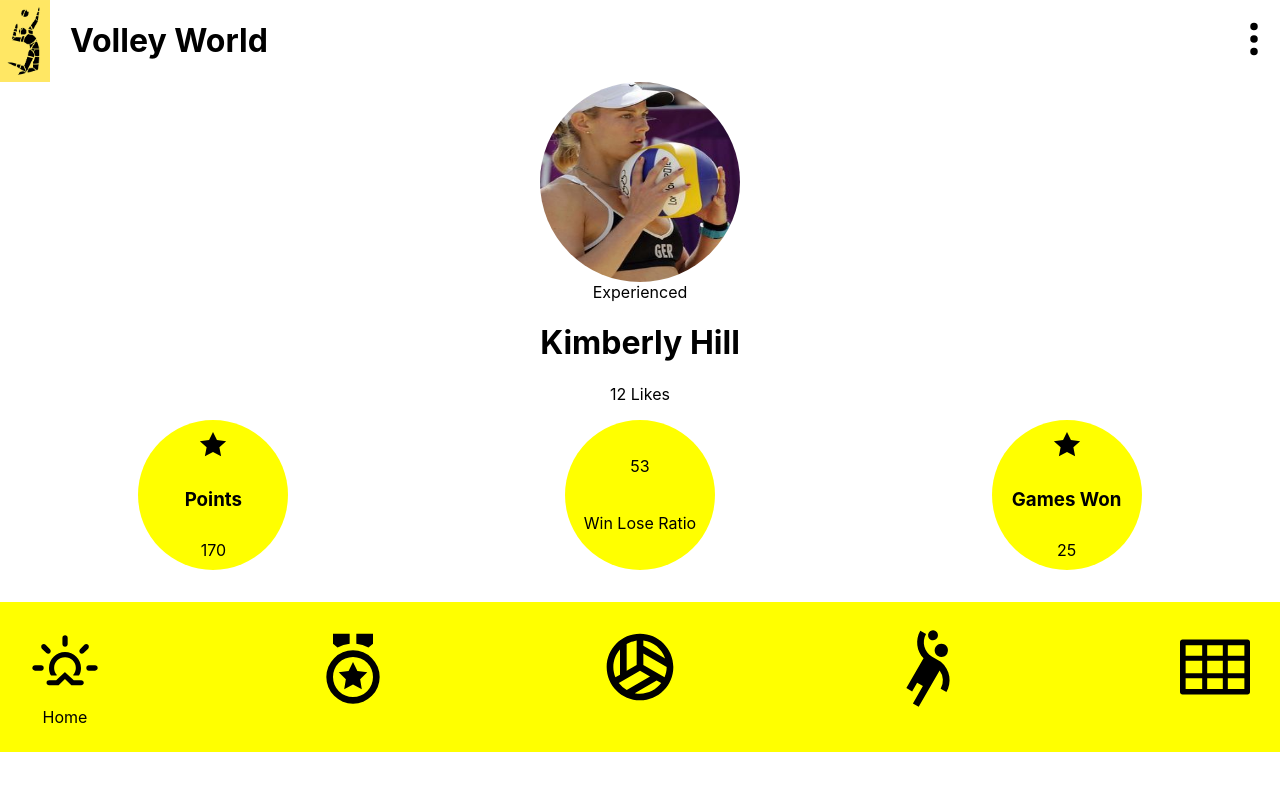
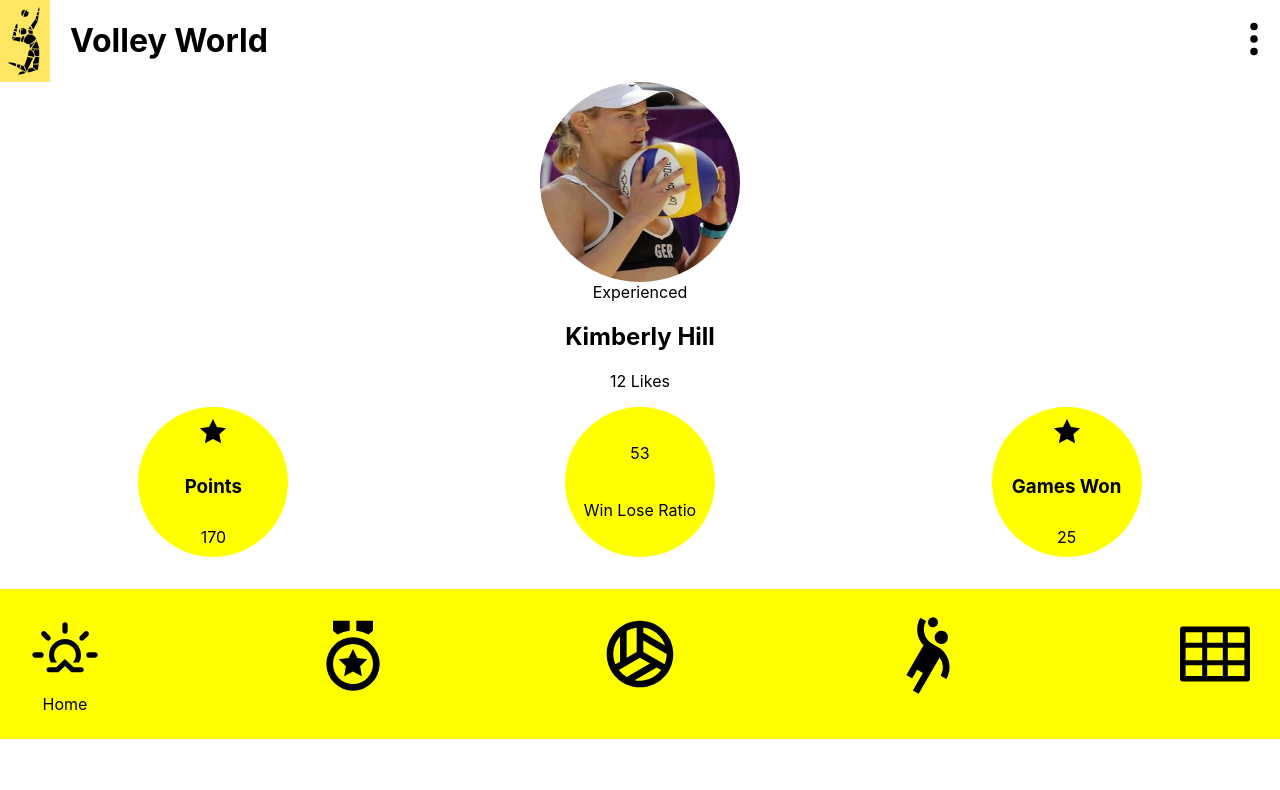
Before and after one commit to victor90braz/BeachVolleyBCN-Front, a React (Create React App) app: page / in a window 1280 px wide. Shown: the top 790 px of the page. Built offline with nearby package versions, Linux system fonts and the light colour scheme; the HTML template or start-up script is replaced by a standard one.

Commit message:
Tested FooterComponent

```diff
--- a/src/components/FooterComponent/FooterComponent.tsx
+++ b/src/components/FooterComponent/FooterComponent.tsx
@@ -15,12 +15,15 @@ const FooterComponent = () => {
           <WiSunrise size={80} />
           <span>Home</span>
         </li>
+
         <li>
           <RiMedalLine size={80} />
         </li>
+
         <li>
           <MdOutlineSportsVolleyball size={80} />
         </li>
+
         <li>
           <MdOutlineSportsHandball size={80} />
         </li>
--- a/src/components/MainComponent/MainComponent.tsx
+++ b/src/components/MainComponent/MainComponent.tsx
@@ -19,7 +19,7 @@ const MainComponent = () => {
 
             <div className="data">
               <span>{data.keywords}</span>
-              <h1>{data.name}</h1>
+              <h2>{data.name}</h2>
               <span>{data.like} Likes</span>
             </div>
 
```
Also changed, not shown: 1 other file (tests, documents, lock files or other folders).
